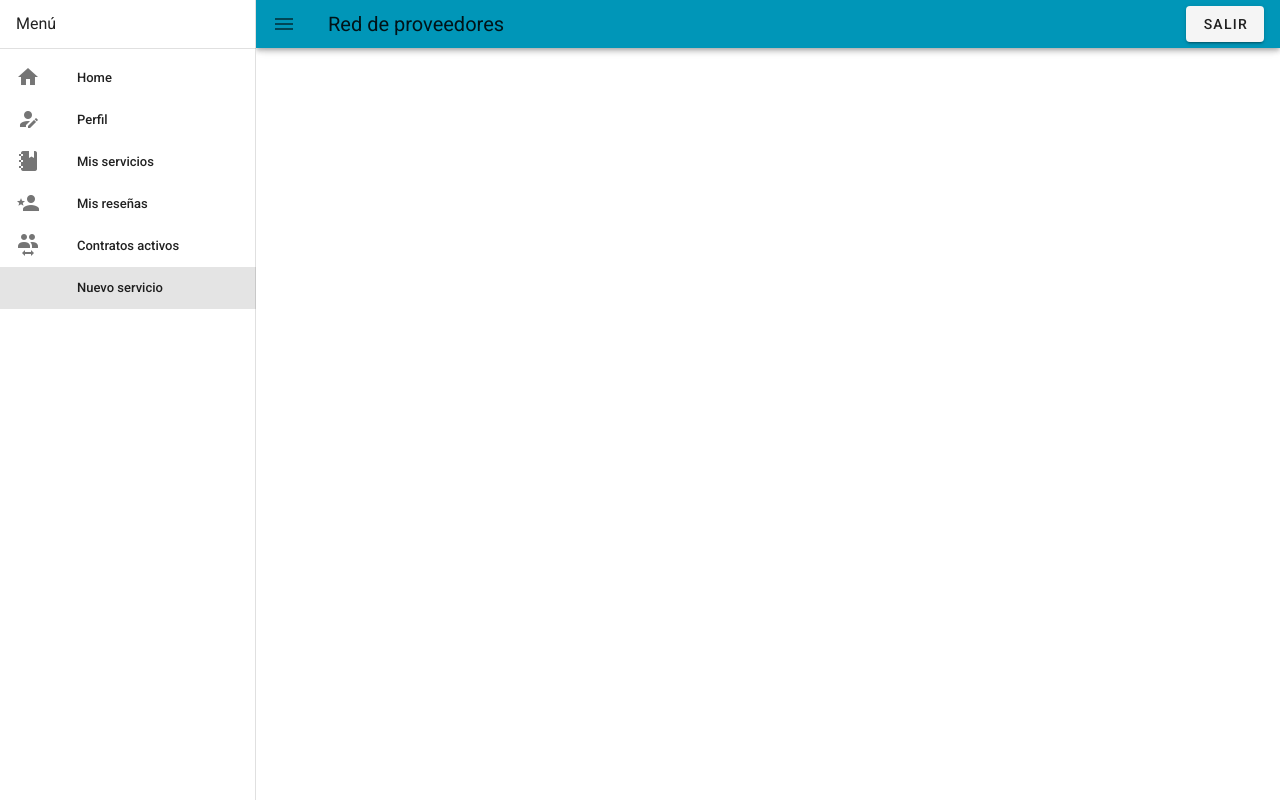
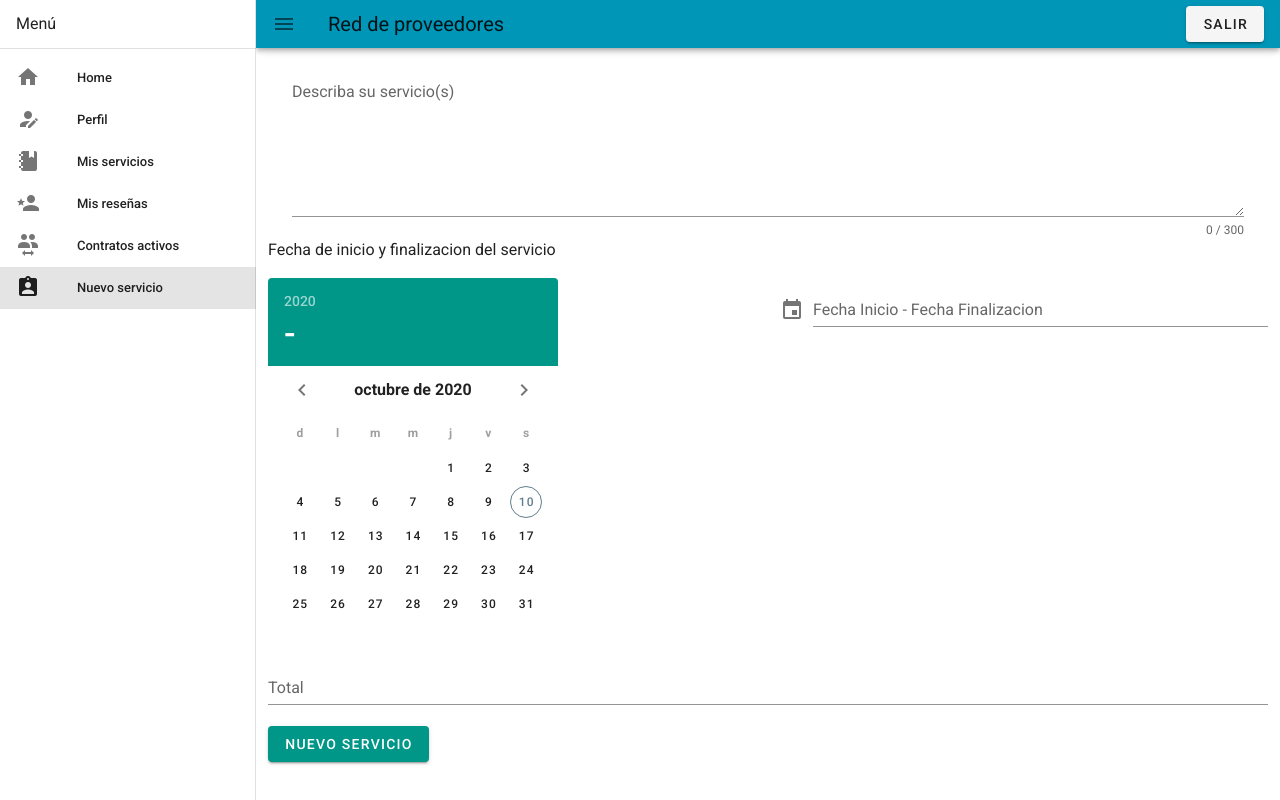
Before and after one commit to Brayan3268/ProveRedApp, a Nuxt app: page /myServiceNewsAndActives in a window 1280 px wide. Built offline with nearby package versions, Linux system fonts and the light colour scheme.

Commit message:
Implementacion del crear Servicio

```diff
--- a/layouts/default.vue
+++ b/layouts/default.vue
@@ -76,7 +76,7 @@ export default {
         {
           id: "06",
           title: "Nuevo servicio",
-          icon: "",
+          icon: "mdi-clipboard-account",
           route: "/myServiceNewsAndActives",
         },
       ],
@@ -89,5 +89,4 @@ export default {
     },
   },
 };
-/*  */
 </script>
--- a/pages/accountProvider.vue
+++ b/pages/accountProvider.vue
@@ -87,8 +87,10 @@
     <v-container>
       <h1>!ELIMINAR MI CUENTA¡</h1>
 
-      <p>En esta seccion podras eliminar tu cuenta de proveedor, nos borra la sonrisa tu partida, así que antes
-        te pedimos que nos cuentes porque te vas y te deseamos el mejor de los viajes.
+      <p>
+        En esta seccion podras eliminar tu cuenta de proveedor, nos borra la
+        sonrisa tu partida, así que antes te pedimos que nos cuentes porque te
+        vas y te deseamos el mejor de los viajes.
       </p>
 
       <v-text-field
@@ -107,9 +109,9 @@
         label="Cuentanos tus motivos"
       ></v-textarea>
 
-      <v-btn class = "mt-md-6 px-md-6"
-      @click="deleteAccountProvider1()"
-      >Eliminar cuenta</v-btn>
+      <v-btn class="mt-md-6 px-md-6" @click="deleteAccountProvider1()"
+        >Eliminar cuenta</v-btn
+      >
     </v-container>
 
     <v-dialog v-model="dialog" max-width="290">
@@ -130,7 +132,10 @@
       <v-card>
         <v-card-title class="headline"> Eliminacion de cuenta </v-card-title>
 
-        <v-card-text> Ocurrio un error a la hora de eliminar la cuenta, intentalo de nuevo más tarde </v-card-text>
+        <v-card-text>
+          Ocurrio un error a la hora de eliminar la cuenta, intentalo de nuevo
+          más tarde
+        </v-card-text>
 
         <v-card-actions>
           <v-spacer></v-spacer>
@@ -139,11 +144,9 @@
         </v-card-actions>
       </v-card>
     </v-dialog>
-
   </div>
 </template>
 <script>
-import usersVue from '../../elTaller/el-taller-nuxt/pages/users.vue';
 export default {
   beforeMount() {
     this.loadInfo();
@@ -153,6 +156,7 @@ export default {
 
   beforeUpdate() {
     this.loadUsers();
+    this.loadInfo();
   },
   data: () => ({
     /*Reglas para los campos*/
@@ -222,7 +226,6 @@ export default {
       typeProvider: null,
       serviceDescription: null,
     },
-
   }),
   methods: {
     loadUsers() {
@@ -232,8 +235,10 @@ export default {
       let userProviders2 = localStorage.getItem("userProviders");
       this.userProviders2 = JSON.parse(userProviders2);
 
-      let reasonsForDeleteAccounts = localStorage.getItem("reasonsForDeleteAccounts");
-      if(reasonsForDeleteAccounts != null){
+      let reasonsForDeleteAccounts = localStorage.getItem(
+        "reasonsForDeleteAccounts"
+      );
+      if (reasonsForDeleteAccounts != null) {
         this.reasonsForDeleteAccounts = JSON.parse(reasonsForDeleteAccounts);
       }
     },
@@ -280,43 +285,47 @@ export default {
       }
     },
     deleteAccountProvider1() {
-      debugger
+      debugger;
       let isDo = false;
       let id = this.reasonForDeleteAccount.id;
       let userProvSave = null;
       let userSave = null;
-      if(id.length >= 1){
+      if (id.length >= 1) {
         this.reasonsForDeleteAccounts.push(this.reasonForDeleteAccount);
-        localStorage.setItem("reasonsForDeleteAccounts", JSON.stringify(this.reasonsForDeleteAccounts));
+        localStorage.setItem(
+          "reasonsForDeleteAccounts",
+          JSON.stringify(this.reasonsForDeleteAccounts)
+        );
 
         let users2 = localStorage.getItem("users");
         users2 = JSON.parse(users2);
-                        userSave = users2;
+        userSave = users2;
         console.log(users2);
-        let posUser = users2.findIndex(x=>x.id == id);
+        let posUser = users2.findIndex((x) => x.id == id);
         console.log(posUser);
         let userDelete = users2.splice(posUser, 1);
         console.log(userDelete);
         localStorage.setItem("users", JSON.stringify(users2));
 
-
         let userProvider2 = localStorage.getItem("userProviders");
         userProvider2 = JSON.parse(userProvider2);
-                        userProvSave = userProvider2;
+        userProvSave = userProvider2;
         console.log(userProvider2);
-        let posUserProvider = userProvider2.findIndex(x => x.id == id);
+        let posUserProvider = userProvider2.findIndex((x) => x.id == id);
         console.log(posUserProvider);
         let userProviderDelete = userProvider2.splice(posUserProvider, 1);
         console.log(userProviderDelete);
         localStorage.setItem("userProviders", JSON.stringify(userProvider2));
 
-        (userSave.length > users2 && userProvSave.length > userProvider2) ? this.dialog = true : this.dialog2 = true;
+        userSave.length > users2 && userProvSave.length > userProvider2
+          ? (this.dialog = true)
+          : (this.dialog2 = true);
 
         /*Esta validacion de posUser == userProvider2 solo sirve en el local storage, no en ningun otro lado */
 
-        let posUser2 = users2.findIndex(x=>x.id == id);
+        let posUser2 = users2.findIndex((x) => x.id == id);
         console.log(posUser2);
-        let posUserProvider2 = userProvider2.findIndex(x => x.id == id);
+        let posUserProvider2 = userProvider2.findIndex((x) => x.id == id);
         console.log(posUserProvider2);
         /*if(posUser2 == -1 && posUserProvider2 == -1){
           localStorage.setItem("onlineUserProvider", {});
@@ -324,7 +333,6 @@ export default {
           //this.dialog = true;
         }*/
       }
-
     },
     sendInfo() {},
   },
--- a/pages/myServiceNewsAndActives.vue
+++ b/pages/myServiceNewsAndActives.vue
@@ -1,13 +1,91 @@
 <template>
+  <div>
+    <v-form ref="formService" v-model="formService">
+      <v-textarea
+        v-model="service.description"
+        :counter="300"
+        :rules="serviceRules"
+        class="px-md-6 mx-lg-auto"
+        label="Describa su servicio(s)"
+      >
+      </v-textarea>
+      <p>Fecha de inicio y finalizacion del servicio</p>
+      <v-row>
+        <v-col cols="12" sm="6">
+          <v-date-picker v-model="dates" range locale="es-CO"> </v-date-picker>
+        </v-col>
+        <v-col cols="12" sm="6">
+          <v-text-field
+            v-model="dateRangeText"
+            label="Fecha Inicio - Fecha Finalizacion"
+            prepend-icon="mdi-calendar"
+            :rules="nameRules"
+            readonly
+          ></v-text-field>
+          <!-- model: {{ dates }} -->
+        </v-col>
+      </v-row>
+      <v-text-field
+        label="Total"
+        prepend-icon=""
+        type="number"
+        :rules="nameRules"
+        v-model="service.total"
+      ></v-text-field>
+    </v-form>
 
+    <v-btn @click="createService()" color="primary">Nuevo servicio</v-btn>
+  </div>
 </template>
-
 <script>
 export default {
-
-}
+  beforeMount() {
+    this.loadInfo();
+    console.log(this.services);
+  },
+  data: () => ({
+    formService: null,
+    dates: [],
+    serviceRules: [
+      (v) => !!v || "El campo es requerido",
+      (v) => (v && v.length <= 300 && v.length > 30) || "",
+    ],
+    nameRules: [
+      (v) => !!v || "El campo es requerido",
+      (v) => (v && v.length <= 40) || "",
+    ],
+    onlineUserProvider: {},
+    service: {
+      id: null,
+      initDate: null,
+      finDate: null,
+      description: null,
+      total: null,
+    },
+    services: [],
+  }),
+  computed: {
+    dateRangeText() {
+      return this.dates.join(" ~ ");
+    },
+  },
+  methods: {
+    loadInfo() {
+      let onlineUserProvider = localStorage.getItem("onlineUserProvider");
+      if (onlineUserProvider != null) {
+        this.onlineUserProvider = JSON.parse(onlineUserProvider);
+      }
+    },
+    createService() {
+      if (this.$refs.formService.validate() && this.formService) {
+        this.service.id = this.onlineUserProvider.id;
+        this.service.initDate = this.dates[0];
+        this.service.finDate = this.dates[this.dates.length - 1];
+        this.services.push(this.service);
+        //console.log(this.services);
+        localStorage.setItem("services", JSON.stringify(this.services));
+      }
+    },
+  },
+};
 </script>
-
-<style>
-
-</style>
```
